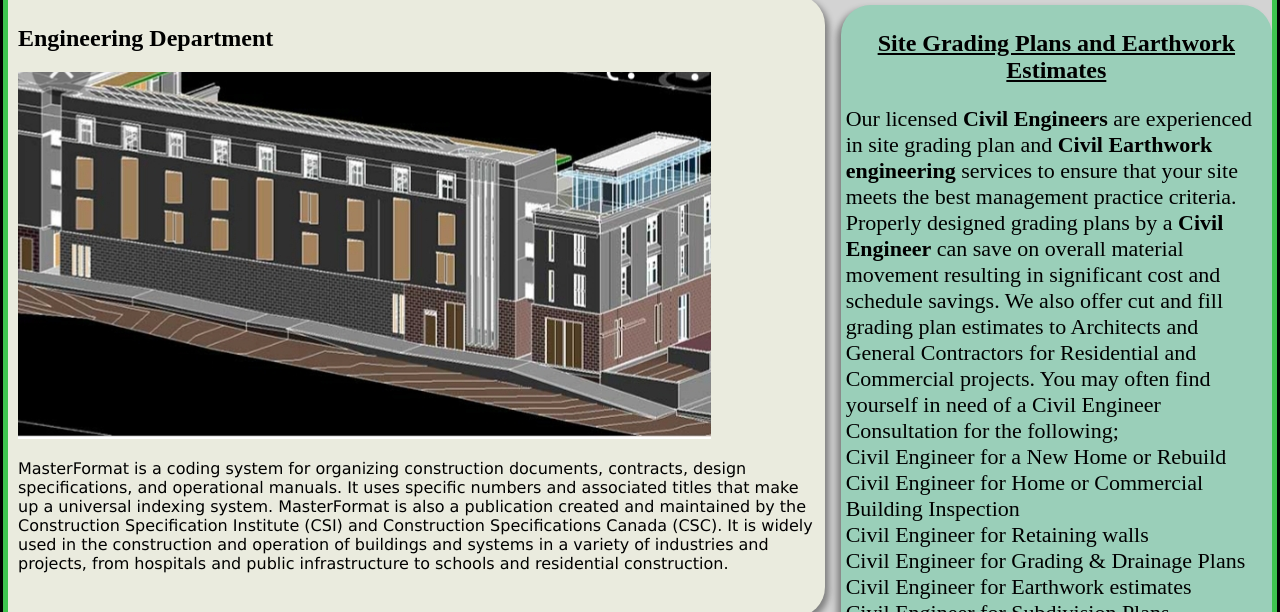
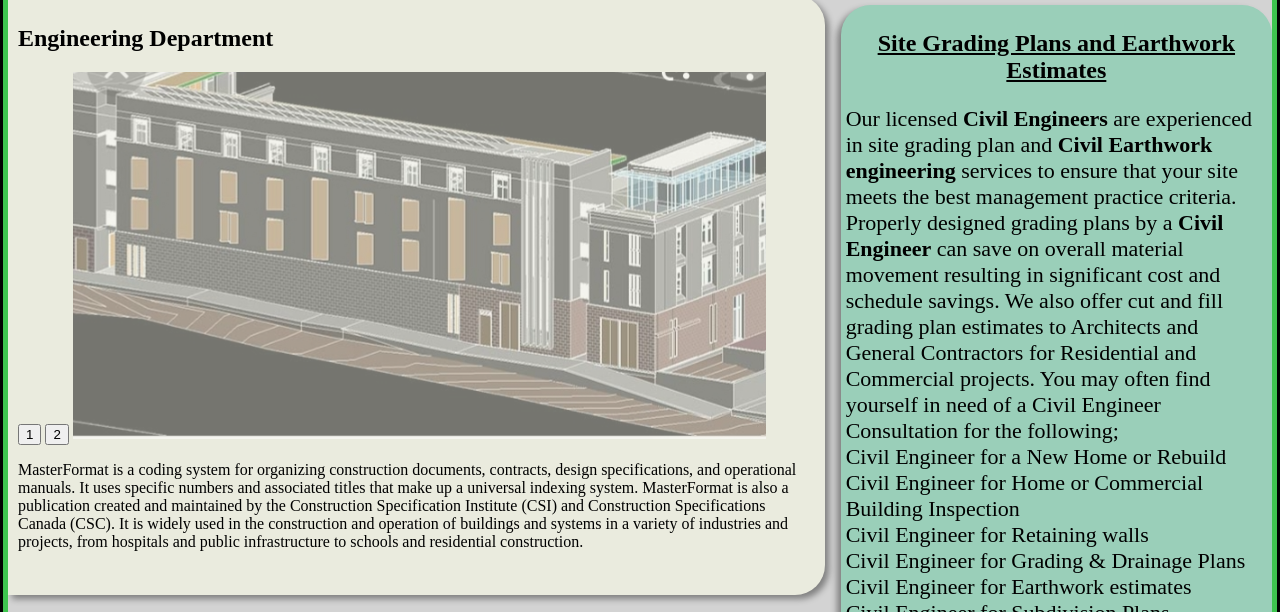
Before and after one commit to ghirmaigeb/babi, a plain HTML site: page index.html in a window 1280 px wide. Shown: the part 143-755 px from the top of the page. Drawn offline with Linux system fonts and the light colour scheme; a web font is replaced by a local one.

Commit message:
files modified

```diff
--- a/css/stylesheet.css
+++ b/css/stylesheet.css
@@ -98,6 +98,7 @@ section{
     box-shadow: 4px 4px 6px gray;
     margin-bottom: 10px;
 }
+}
 .one{
     font-family: Verdana, Geneva, Tahoma, sans-serif;
 }
--- a/index.html
+++ b/index.html
@@ -54,7 +54,9 @@
         <div class="col-left">
             <section>
                 <h1>Engineering Department</h1>
-                <img src="/img/gg2.jpg" alt="">
+                <button type="button" onclick="document.getElementById('model').src='img/building.jpeg'">1</button>
+                <button type="button" onclick="document.getElementById('model').src='img/high.jpg'">2</button>
+                <img id="model"src="/img/gg2.jpg" alt="building" style="opacity: 0.5; z-index: -1;">
                 <p class="one">MasterFormat is a coding system for organizing construction documents, contracts, design
                     specifications, and operational manuals. It uses specific numbers and associated titles that make up
                     a universal indexing system. MasterFormat is also a publication created and maintained by the
@@ -154,7 +156,7 @@
         </aside>
     </main>
     <footer>
-        <p>for information <a href="https://home.howstuffworks.com/home-improvement/repair/house2.htm">Click here</a>
+        <p>for more information <a href="https://home.howstuffworks.com/home-improvement/repair/house2.htm">Click here</a>
             <a href="#"><i class="fa fa-fw fa-facebook"></i>facebook</a> <a href="#"><i class="fa fa-fw fa-twitter"></i> twitter</a> <a href="#"><i class="fa fa-fw fa-envelope"></i> mail</a>
         </p>
         <div class="links">
```
Also changed, not shown: img/gg1.jpg (deleted).
